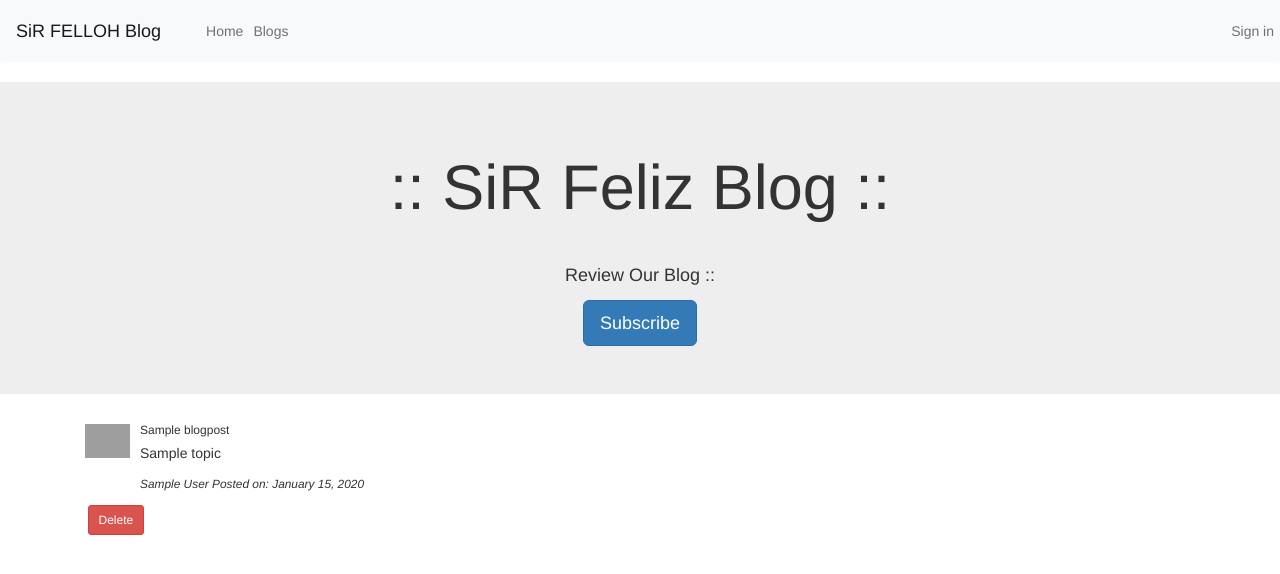
After one commit to SayiaFelix/Blog_app, a Flask app: template app/templates/oneblogpost.html in a window 1280 px wide. The commit adds this page. Shown: the top 574 px of the page. Run offline with Flask 2, Linux system fonts and the light colour scheme; the template is opened without the code that fills it: most values are stand-ins (such as "Sample title", 1, 10 or a date in 2020); data that the repository does not hold is empty; some libraries are stand-ins or nearby versions; some web fonts are replaced; grey boxes are pictures that could not be loaded.

Commit message:
adding subscribe file

```diff
--- /dev/null
+++ b/app/templates/oneblogpost.html
@@ -0,0 +1,49 @@
+{% extends 'base.html'%} {% import "bootstrap/wtf.html" as wtf %} {% block styles%} {{ super() }}
+<link rel="stylesheet" href="{{url_for('static',filename='css/main.css')}}"> {% endblock %}
+<br>
+
+<body>
+    {% block content %}
+    <div class="jumbotron text-center">
+        <h1 class="display-2">:: SiR Feliz Blog ::</h1><br>
+        <small><h4>Review Our Blog ::</h4></small>
+        <div class="btn-group mt-2" role="group" aria-label="Basic example">
+            <a class="btn btn-primary btn-lg" href="/subscribe">Subscribe</a>
+        </div>
+    </div>
+    <div class="container">
+        <div class="media">
+            <div class="media-left">
+                <img src="https://avataaars.io/?avatarStyle=Circle&topType=ShortHairDreads02&accessoriesType=Round&hairColor=BlondeGolden&facialHairType=Blank&facialHairColor=Red&clotheType=GraphicShirt&clotheColor=PastelGreen&graphicType=Skull&eyeType=Squint&eyebrowType=DefaultNatural&mouthType=Default&skinColor=Pale"
+                    class="media-object" style="width:45px">
+
+            </div>
+            <div class="media-body">
+                <h6 class="media-heading">{{blogpost.title}}</h6>
+
+                <p>{{blogpost.topic}}</p>
+                <p><small><i>{{blogpost.author}} Posted on: {{blogpost.date.strftime('%B %d, %Y')}} </i></small></p>
+            </div>
+            <button type="button" class="btn btn-danger btn-sm m-1" data-toggle="modal" data-target="#deleteModal">Delete  </button>
+
+            <div class="modal fade" id="deleteModal" tabindex="-1" role="dialog" aria-labelledby="deleteModalLabel" aria-hidden="true">
+                <div class="modal-dialog" role="document">
+                    <div class="modal-content">
+                        <div class="modal-header">
+                            <h5 class="modal-title" id="deleteModalLabel">Delete Blog?</h5>
+                            <button type="button" class="close" data-dismiss="modal" aria-label="Close">
+                              <span aria-hidden="true">&times;</span>   </button>
+                        </div>
+                        <div class="modal-footer">
+                            <button type="button" class="btn btn-secondary" data-dismiss="modal">Close</button>
+                            <form action="{{ url_for('main.delete_blog', id=blogpost.id) }}" method="post">
+                                <input class="btn btn-danger" type="submit" value="Delete">
+                            </form>
+                        </div>
+                    </div>
+                </div>
+                <hr> {% endblock %}
+            </div>
+        </div>
+    </div>
+</body>
--- a/app/templates/posts.html
+++ b/app/templates/posts.html
@@ -6,7 +6,6 @@
         <div class="media-left media-top">
             <img src="https://avataaars.io/?avatarStyle=Circle&topType=ShortHairDreads01&accessoriesType=Sunglasses&hairColor=BlondeGolden&facialHairType=Blank&clotheType=BlazerSweater&eyeType=Hearts&eyebrowType=DefaultNatural&mouthType=Sad&skinColor=Pale" class="media-object"
                 style="width:80px">
-
         </div>
         <div class="media-body">
             <h4 class="media-heading"><a href="blog/new/{{ blogpost.id }}">{{ blogpost.title }}</a></h4>
```
Also changed, not shown: app/templates/subscribe.html (added, +20 -0 lines).
